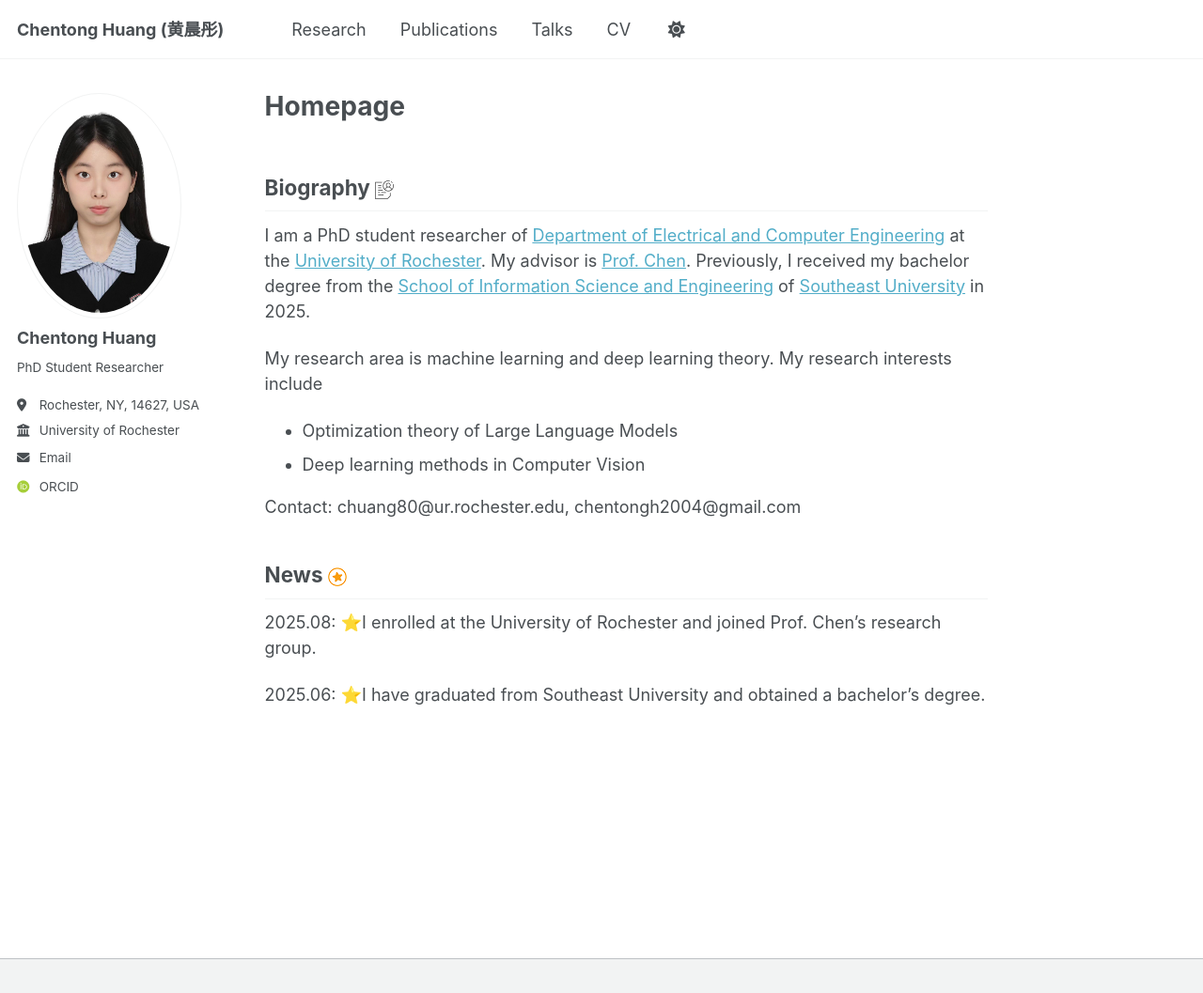
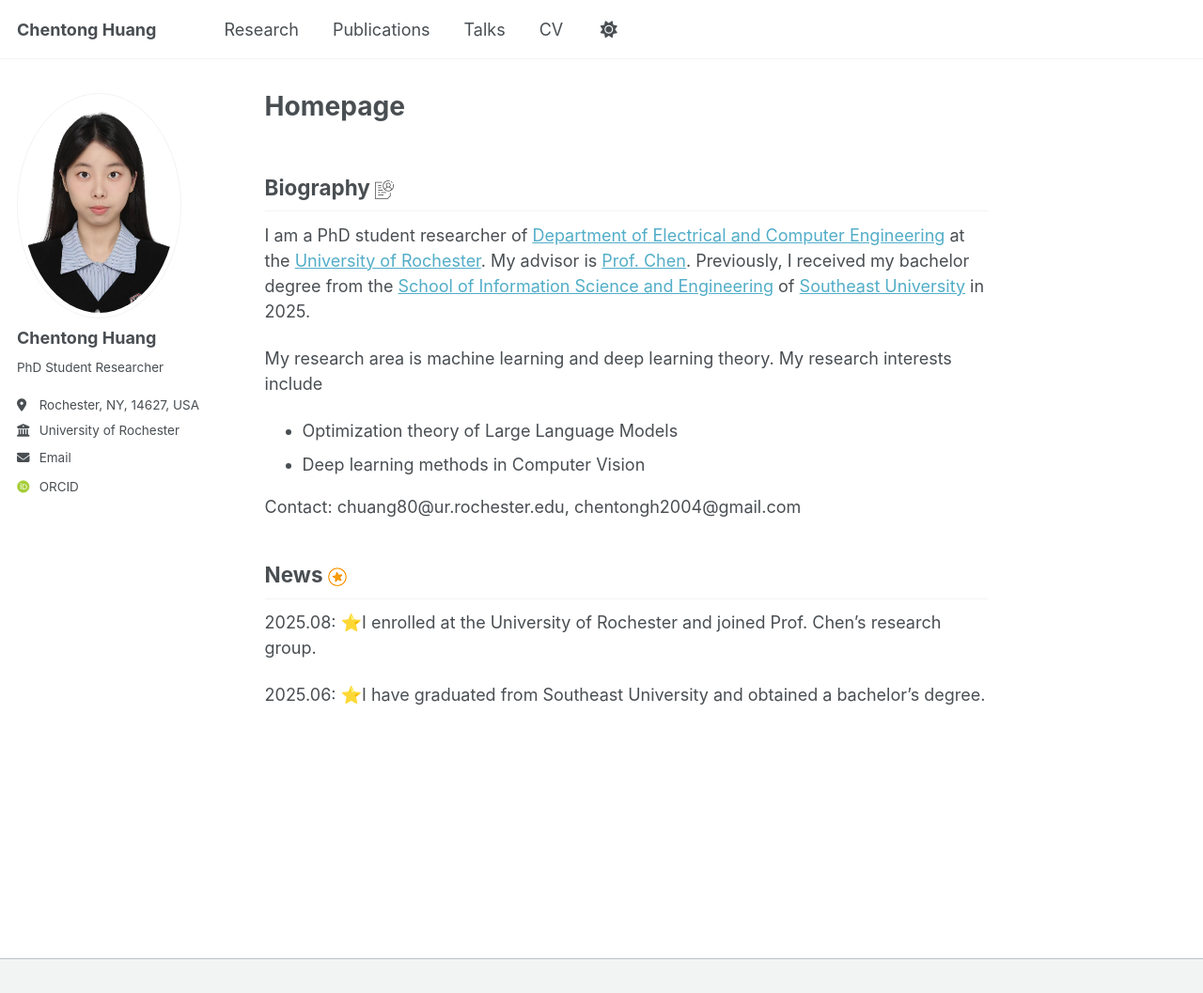
Before and after one commit to chentongh/chentongh.github.io, a Jekyll site: the page built from _pages/about.md, in a window 1280 px wide and 1057 px high. Shown: the whole window at 94% size. Built offline with Jekyll 4.4.1, drawn with Linux system fonts in a browser that asks for light colours; some web fonts are replaced.

Commit message:
Update _config.yml

```diff
--- a/_config.yml
+++ b/_config.yml
@@ -9,7 +9,7 @@
 # Basic Site Settings
 locale                   : "en-US"
 site_theme               : "default" # Currently available options are "default", "air"
-title                    : "Chentong Huang (黄晨彤)"
+title                    : "Chentong Huang "
 title_separator          : "-"
 name                     : &name "Chentong Huang"
 description              : &description " "   # Update this with a general description of your site, this is the default if not overridden by a page
```
